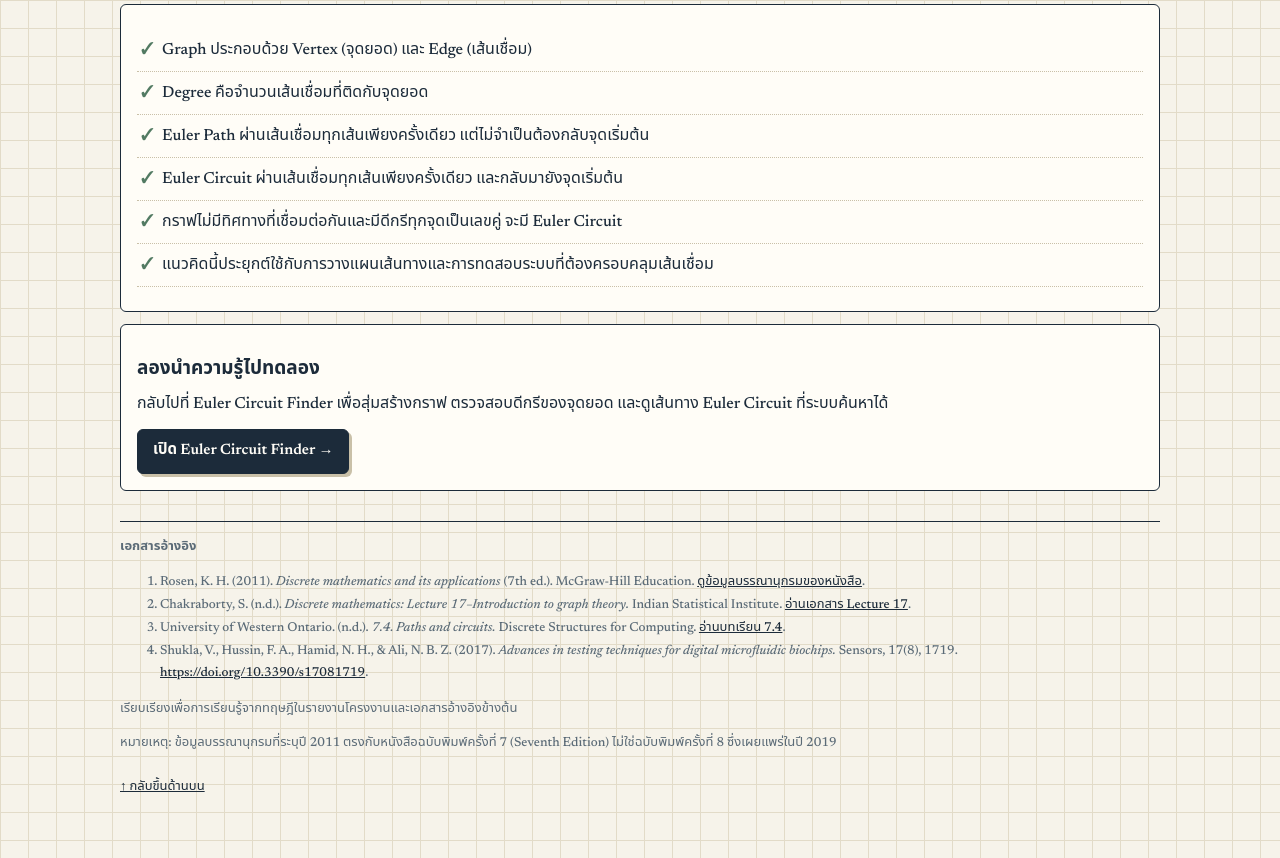
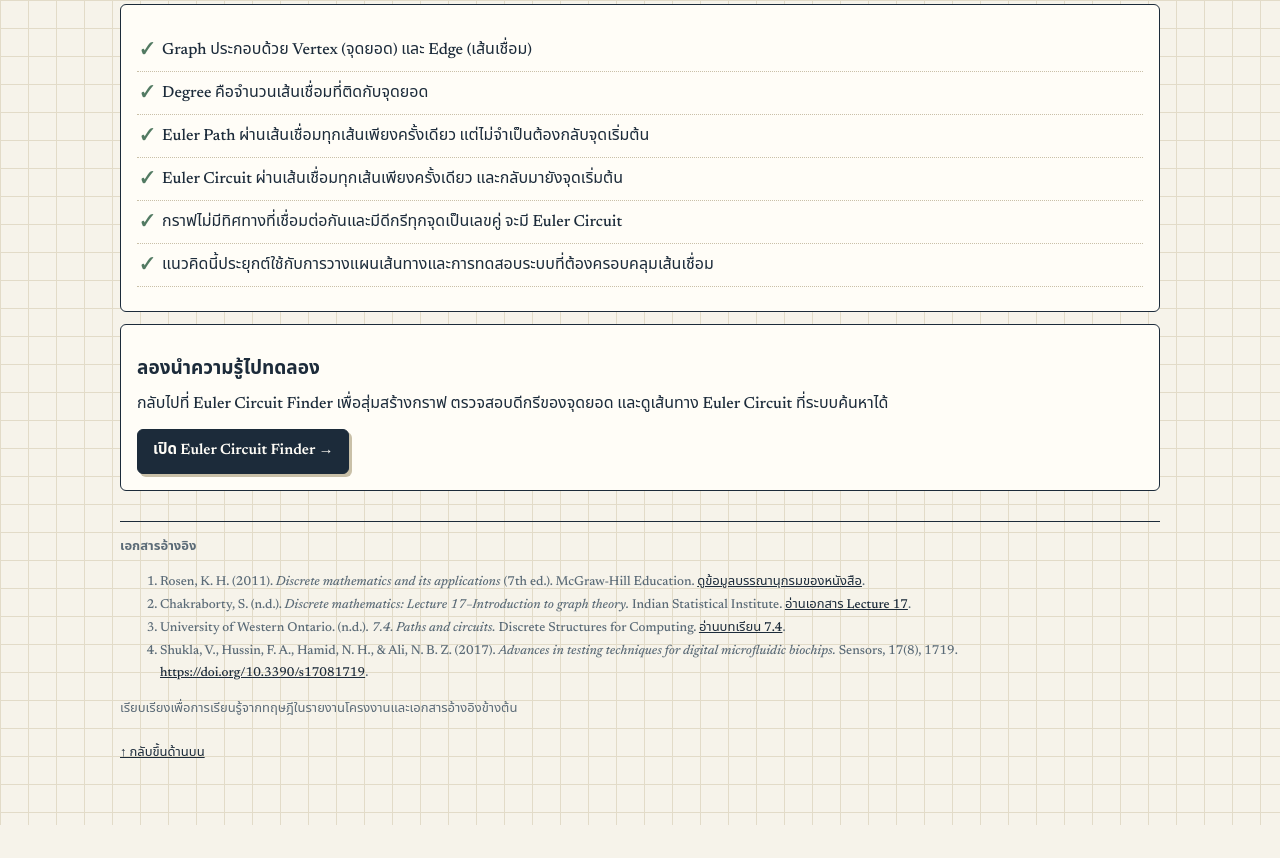
Before and after one commit to PhasitChanloy/Euler-Circuit, a plain HTML site: page Information.html in a window 1280 px wide. Shown: the part 8232-9090 px from the top of the page. After the commit the page ends 9057 px from the top, so only its background shows below. Drawn offline with Linux system fonts and the light colour scheme.

Commit message:
Update Information.html

```diff
--- a/Information.html
+++ b/Information.html
@@ -356,7 +356,6 @@ footer{border-top:1.5px solid var(--ink);padding-top:14px;margin-top:30px;color:
     <li>Shukla, V., Hussin, F. A., Hamid, N. H., &amp; Ali, N. B. Z. (2017). <em>Advances in testing techniques for digital microfluidic biochips.</em> Sensors, 17(8), 1719. <a href="https://doi.org/10.3390/s17081719" target="_blank" rel="noopener">https://doi.org/10.3390/s17081719</a>.</li>
   </ol>
   <p>เรียบเรียงเพื่อการเรียนรู้จากทฤษฎีในรายงานโครงงานและเอกสารอ้างอิงข้างต้น</p>
-  <p class="muted">หมายเหตุ: ข้อมูลบรรณานุกรมที่ระบุปี 2011 ตรงกับหนังสือฉบับพิมพ์ครั้งที่ 7 (Seventh Edition) ไม่ใช่ฉบับพิมพ์ครั้งที่ 8 ซึ่งเผยแพร่ในปี 2019</p>
   <a class="backtop" href="#top">↑ กลับขึ้นด้านบน</a>
 </footer>
 </div>
```
